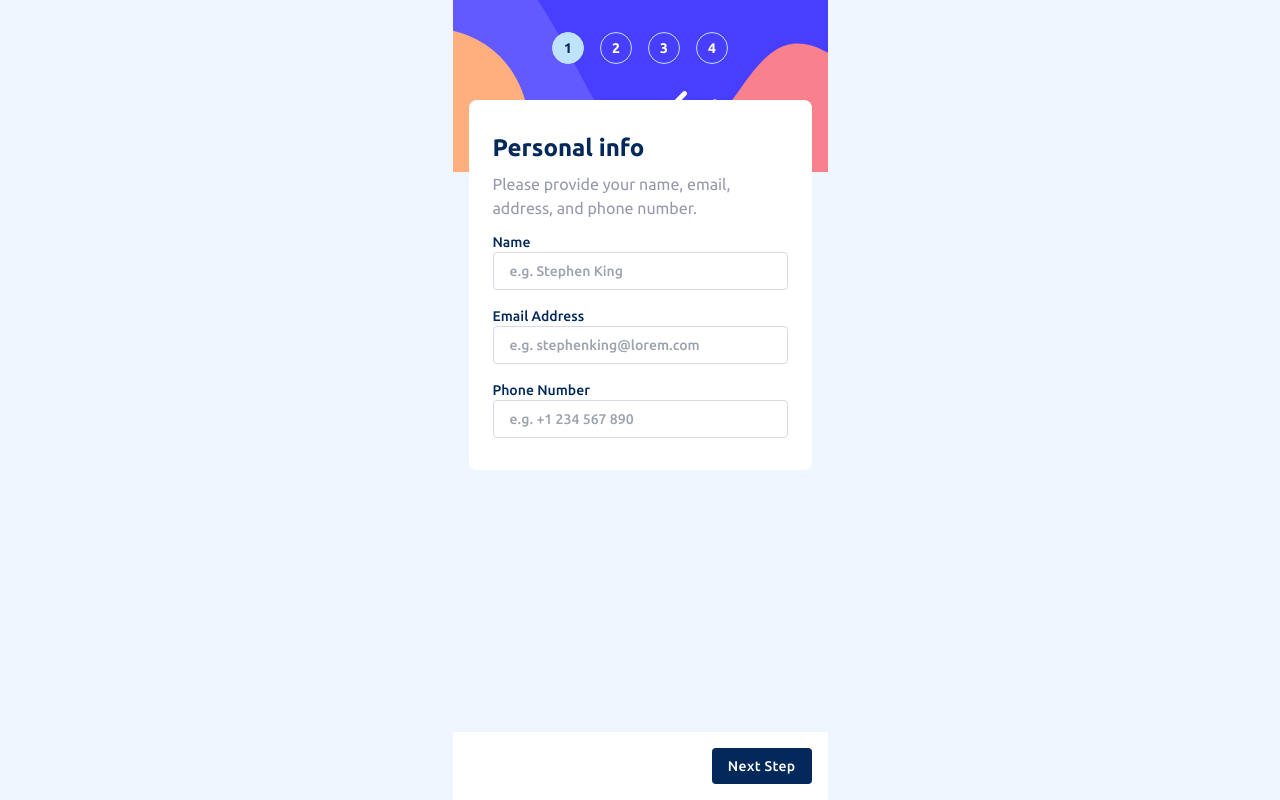
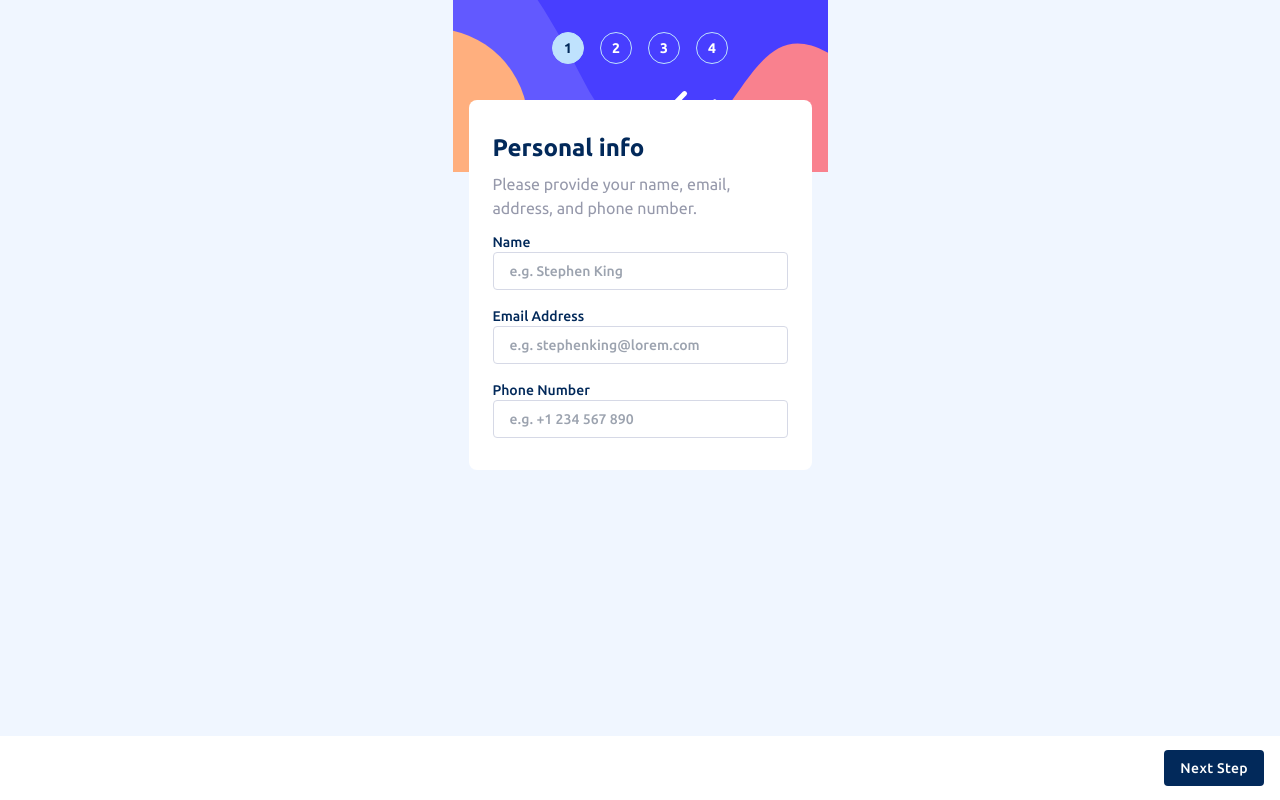
Before and after one commit to AmirhosseinHashemi/MultiStepForm, a React (Vite) app: page / in a window 1280 px wide. Built offline with nearby package versions, Linux system fonts and the light colour scheme.

Commit message:
create button functionality
add and fix button which are in footer for next and back to steps

```diff
--- a/src/components/AddOns.jsx
+++ b/src/components/AddOns.jsx
@@ -3,6 +3,7 @@ import { useForm } from "react-hook-form";
 import { ADD_ONS } from "../utils/config";
 import useFormDispatchContext from "../hooks/useFormDispatchContext";
 import AddOnsItem from "./AddOnsItem";
+import Button from "./Button";
 
 function AddOns() {
   const { register, handleSubmit } = useForm();
@@ -10,6 +11,7 @@ function AddOns() {
 
   function submitForm(data) {
     dispatch({ type: "add_ons", payload: data });
+    dispatch({ type: "step/next" });
   }
 
   return (
@@ -23,6 +25,10 @@ function AddOns() {
         {ADD_ONS.map((option) => (
           <AddOnsItem key={option.id} option={option} register={register} />
         ))}
+
+        <Button type="submit" model="next">
+          Next Step
+        </Button>
       </form>
     </section>
   );
--- a/src/components/Button.jsx
+++ b/src/components/Button.jsx
@@ -1,6 +1,6 @@
 import useFormDispatchContext from "../hooks/useFormDispatchContext";
 
-function Button({ children, model }) {
+function Button({ children, model, type = "button", onClick }) {
   const dispatch = useFormDispatchContext();
 
   const btnModel = {
@@ -12,6 +12,7 @@ function Button({ children, model }) {
   if (model === "back")
     return (
       <button
+        type={type}
         onClick={() => dispatch({ type: "step/prev" })}
         className={`rounded px-4 py-2 text-sm font-medium capitalize tracking-wide ${btnModel[model]}`}
       >
@@ -22,8 +23,9 @@ function Button({ children, model }) {
   if (model === "next")
     return (
       <button
-        onClick={() => dispatch({ type: "step/next" })}
-        className={`rounded px-4 py-2 text-sm font-medium capitalize tracking-wide ${btnModel[model]}`}
+        onClick={onClick}
+        type={type}
+        className={`fixed bottom-[14px] right-4 z-10 rounded px-4 py-2 text-sm font-medium capitalize tracking-wide ${btnModel[model]}`}
       >
         {children}
       </button>
@@ -32,6 +34,7 @@ function Button({ children, model }) {
   if (model === "confirm")
     return (
       <button
+        type={type}
         className={`rounded px-4 py-2 text-sm font-medium capitalize tracking-wide ${btnModel[model]}`}
       >
         {children}
--- a/src/components/Footer.jsx
+++ b/src/components/Footer.jsx
@@ -5,9 +5,7 @@ function Footer() {
   const { level } = useFormContext();
 
   return (
-    <footer className="fixed bottom-0 left-0 right-0 mx-auto flex max-w-[375px] flex-row-reverse justify-between bg-neutral-white p-4">
-      {level === 4 && <Button model="confirm">Confirm</Button>}
-      {level > 0 && level < 4 && <Button model="next">Next Step</Button>}
+    <footer className="fixed bottom-0 left-0 right-0 mx-auto flex h-16 justify-between bg-neutral-white p-4">
       {level > 1 && <Button model="back">Go Back</Button>}
     </footer>
   );
--- a/src/components/PersonalInfoForm.jsx
+++ b/src/components/PersonalInfoForm.jsx
@@ -1,5 +1,6 @@
 import { useForm } from "react-hook-form";
 import useFormDispatchContext from "../hooks/useFormDispatchContext";
+import Button from "./Button";
 
 function PersonalInfoForm() {
   const {
@@ -11,6 +12,7 @@ function PersonalInfoForm() {
 
   function submit(data) {
     dispatch({ type: "add_to_personal_info", payload: data });
+    dispatch({ type: "step/next" });
   }
 
   return (
@@ -108,6 +110,10 @@ function PersonalInfoForm() {
             </p>
           )}
         </div>
+
+        <Button type="submit" model="next">
+          Next Step
+        </Button>
       </form>
     </section>
   );
--- a/src/components/Plan.jsx
+++ b/src/components/Plan.jsx
@@ -2,6 +2,7 @@ import { PLANS } from "../utils/config";
 import useFormContext from "../hooks/useFormContext";
 import useFormDispatchContext from "../hooks/useFormDispatchContext";
 import PlanItem from "./PlanItem";
+import Button from "./Button";
 
 function Plan() {
   const { paymentMethod, selectedPlan } = useFormContext();
@@ -53,6 +54,10 @@ function Plan() {
           Yearly
         </p>
       </div>
+
+      <Button onClick={() => dispatch({ type: "step/next" })} model="next">
+        Next Step
+      </Button>
     </section>
   );
 }
```
